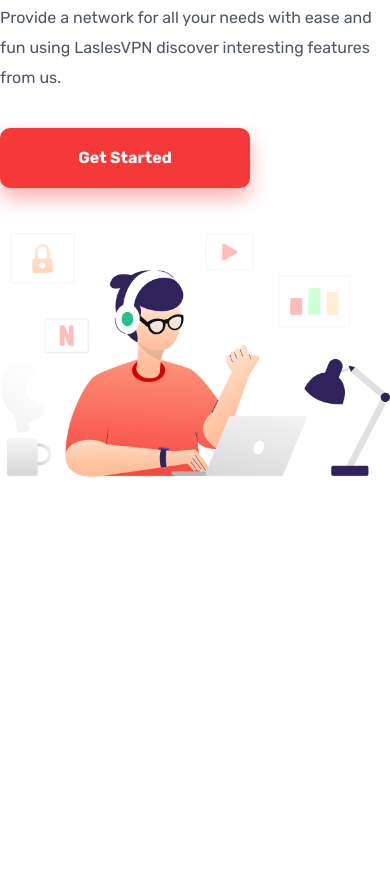
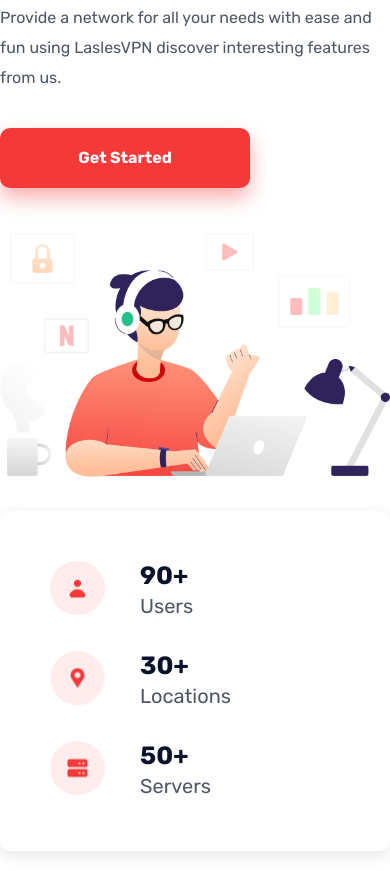
Before and after one commit to Ibrohim2442/FREEBIES, a plain HTML site: page index.html in a window 390 px wide. Shown: the part 391-1262 px from the top of the page. Before the commit the page ends 882 px from the top, so only its background shows below. Drawn offline with Linux system fonts and the light colour scheme.

Commit message:
add info section

```diff
--- a/css/media.css
+++ b/css/media.css
@@ -35,6 +35,10 @@
     .main .left {
         margin-bottom: 45px;
     }
+
+    .info .cards {
+        margin-top: 20px;
+    }
 }
 
 /* 768 */
@@ -46,6 +50,17 @@
     .main .right img {
         width: 100%;
     }
+
+    .info .cards {
+        flex: 1 1 100%;
+        flex-direction: column;
+        margin-top: 20px;
+        margin-bottom: 20px;
+        height: auto;
+        padding: 50px;
+        gap: 30px;
+        align-items: flex-start;
+    }
 }
 
 /* 425 */
--- a/css/style.css
+++ b/css/style.css
@@ -22,10 +22,6 @@ body {
 }
 
 /* Header -----------> */
-.header {
-    cursor: pointer;
-}
-
 .header .container {
     display: flex;
     align-items: center;
@@ -53,6 +49,7 @@ body {
     display: flex;
     align-items: center;
     gap: 20px;
+    cursor: pointer;
 }
 
 .header .registration .sign-in{
@@ -76,6 +73,7 @@ body {
     border: 1px solid #F53855;
     border-radius: 50px;
     background: #fff;
+    cursor: pointer;
     transition: all 0.3s ease; /* Barcha o‘zgarishlarni silliq qiladi */
 }
 
@@ -133,3 +131,52 @@ body {
     transform: translateY(-3px); /* Optional: Lift on hover */
     box-shadow: 0 15px 25px rgba(245, 56, 56, 0.6); /* Darker shadow on hover */
 }
+
+/* Info -------------> */
+.info .cards {
+    flex-wrap: wrap;
+    display: flex;
+    justify-content: space-around;
+    align-items: center;
+    height: 200px;
+    border: none;
+    background-color: white;
+    border-radius: 10px; /* Adjust as needed */
+    box-shadow: 0 4px 15px rgba(0, 0, 0, 0.1); /* Subtle shadow effect */
+}
+
+.info .card {
+    position: relative;
+    display: flex;
+    gap: 35px;
+}
+
+.info .card img {
+    width: 55px;
+    height: 55px;
+}
+
+.info .card .text span {
+    font-family: "Rubik", sans-serif;
+    font-weight: 700;
+    font-size: 25px;
+    line-height: 30px;
+    color: #0B132A;
+}
+
+.info .card .text p {
+    font-size: 20px;
+    line-height: 30px;
+    color: #4F5665;
+}
+/* .info .card:not(:last-child)::after */
+ .test{
+    content: '';
+    position: absolute;
+    width: 1px; /* Adjust width as needed */
+    height: 125px; /* Adjust height as needed */
+    background: #EEEFF2;
+    top: 50%; /* Center vertically */
+    transform: translateY(-50%); /* Adjust for vertical centering */
+    right: -30px; /* Adjust spacing as needed */
+}
--- a/index.html
+++ b/index.html
@@ -53,5 +53,35 @@
         </div>
     </div>
 
+    <section class="info">
+        <div class="container">
+            <div class="cards">
+                <div class="card">
+                    <img src="images/user.png" alt="#">
+                    <div class="text">
+                        <span>90+</span>
+                        <p>Users</p>
+                    </div>
+                </div>
+                <div class="card">
+                    <img src="images/location.png" alt="#">
+                    <div class="text">
+                        <span>30+</span>
+                        <p>Locations</p>
+                    </div>
+                </div>
+                <div class="card">
+                    <img src="images/server.png" alt="#">
+                    <div class="text">
+                        <span>50+</span>
+                        <p>Servers</p>
+                    </div>
+                </div>
+            </div>
+        </div>
+    </section>
+
+    <script src="main.js"></script>
+
 </body>
 </html>
```
Also changed, not shown: images/location.png (added), images/server.png (added), images/user.png (added), main.js (added), 1 other file.
